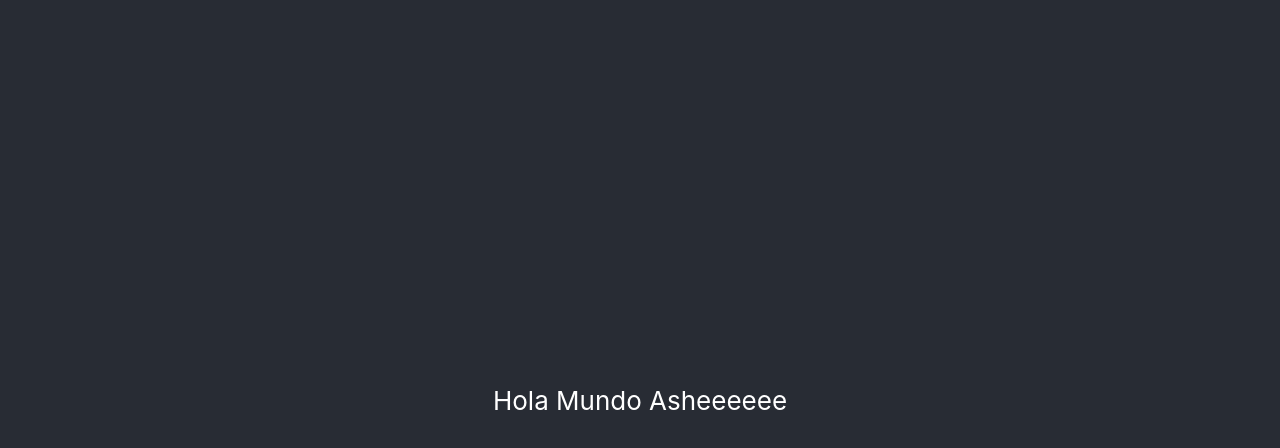
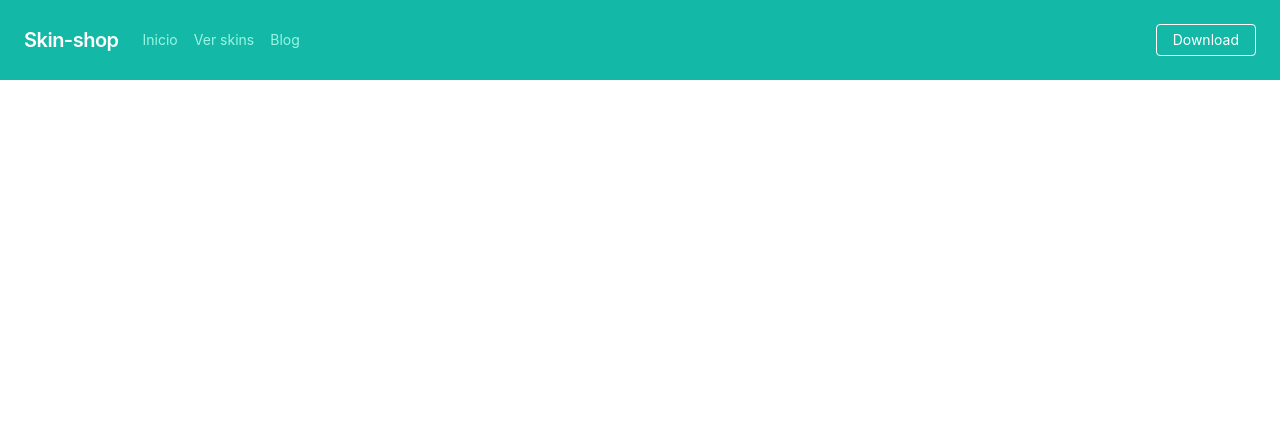
Before and after one commit to Darktoomm/Curso-react, a React (Create React App) app in the folder skins-shop/: page / in a window 1280 px wide. Shown: the top 448 px of the page. Built offline with nearby package versions, Linux system fonts and the light colour scheme.

Commit message:
implementacion navbar

```diff
--- a/skins-shop/package.json
+++ b/skins-shop/package.json
@@ -34,5 +34,10 @@
       "last 1 firefox version",
       "last 1 safari version"
     ]
+  },
+  "devDependencies": {
+    "autoprefixer": "^10.4.7",
+    "postcss": "^8.4.14",
+    "tailwindcss": "^3.1.4"
   }
 }
--- /dev/null
+++ b/skins-shop/postcss.config.js
@@ -0,0 +1,6 @@
+module.exports = {
+  plugins: {
+    tailwindcss: {},
+    autoprefixer: {},
+  },
+}
--- a/skins-shop/src/App.js
+++ b/skins-shop/src/App.js
@@ -1,11 +1,10 @@
 import './App.css';
+import NavBar from "./components/NavBar";
 
 function App() {
   return (
-    <div className="App">
-      <header className="App-header">
-        Hola Mundo Asheeeeee
-      </header>
+    <div>
+      <header><NavBar></NavBar></header>
     </div>
   );
 }
--- /dev/null
+++ b/skins-shop/src/components/NavBar.js
@@ -0,0 +1,42 @@
+
+
+function NavBar() {
+  return (
+      <nav className="flex items-center justify-between flex-wrap bg-teal-500 p-6">
+          <div className="flex items-center flex-shrink-0 text-white mr-6">
+              <span className="font-semibold text-xl tracking-tight">Skin-shop</span>
+          </div>
+          <div className="block lg:hidden">
+              <button
+                  className="flex items-center px-3 py-2 border rounded text-teal-200 border-teal-400 hover:text-white hover:border-white">
+                  <svg className="fill-current h-3 w-3" viewBox="0 0 20 20" xmlns="http://www.w3.org/2000/svg">
+                      <title>Menu</title>
+                      <path d="M0 3h20v2H0V3zm0 6h20v2H0V9zm0 6h20v2H0v-2z"/>
+                  </svg>
+              </button>
+          </div>
+          <div className="w-full block flex-grow lg:flex lg:items-center lg:w-auto">
+              <div className="text-sm lg:flex-grow">
+                  <a href="#responsive-header"
+                     className="block mt-4 lg:inline-block lg:mt-0 text-teal-200 hover:text-white mr-4">
+                      Inicio
+                  </a>
+                  <a href="#responsive-header"
+                     className="block mt-4 lg:inline-block lg:mt-0 text-teal-200 hover:text-white mr-4">
+                      Ver skins
+                  </a>
+                  <a href="#responsive-header"
+                     className="block mt-4 lg:inline-block lg:mt-0 text-teal-200 hover:text-white">
+                      Blog
+                  </a>
+              </div>
+              <div>
+                  <a href="#"
+                     className="inline-block text-sm px-4 py-2 leading-none border rounded text-white border-white hover:border-transparent hover:text-teal-500 hover:bg-white mt-4 lg:mt-0">Download</a>
+              </div>
+          </div>
+      </nav>
+  );
+}
+
+export default NavBar;
--- a/skins-shop/src/index.css
+++ b/skins-shop/src/index.css
@@ -1,3 +1,7 @@
+@tailwind base;
+@tailwind components;
+@tailwind utilities;
+
 body {
   margin: 0;
   font-family: -apple-system, BlinkMacSystemFont, 'Segoe UI', 'Roboto', 'Oxygen',
--- /dev/null
+++ b/skins-shop/tailwind.config.js
@@ -0,0 +1,11 @@
+/** @type {import('tailwindcss').Config} */
+module.exports = {
+  content: [
+    "./src/pages/**/*.{js,ts,jsx,tsx}", "./src/components/**/*.{js,ts,jsx,tsx}"
+  ],
+  theme: {
+    extend: {},
+  },
+  plugins: [],
+  darkMode: 'class',
+}
```
